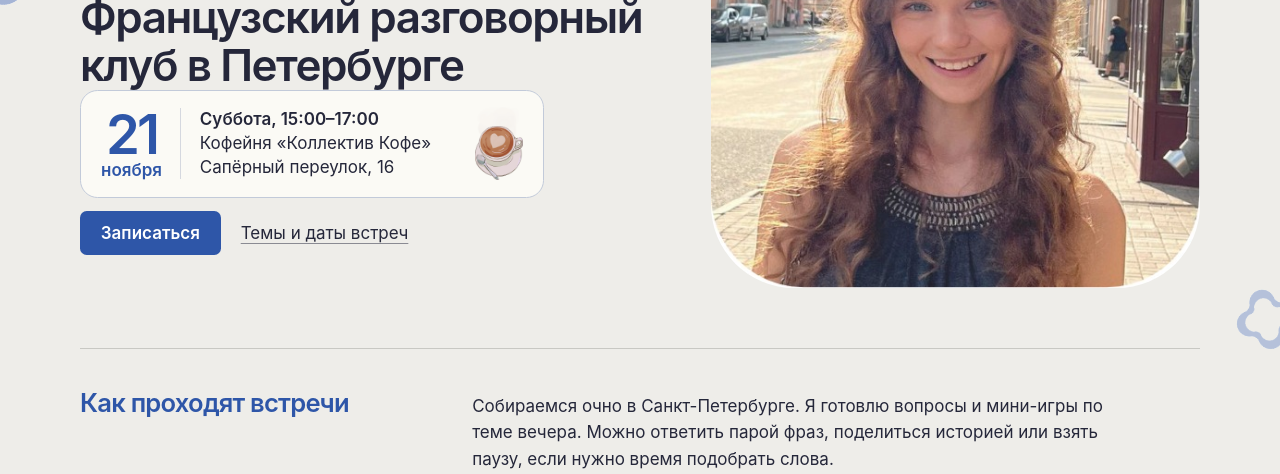
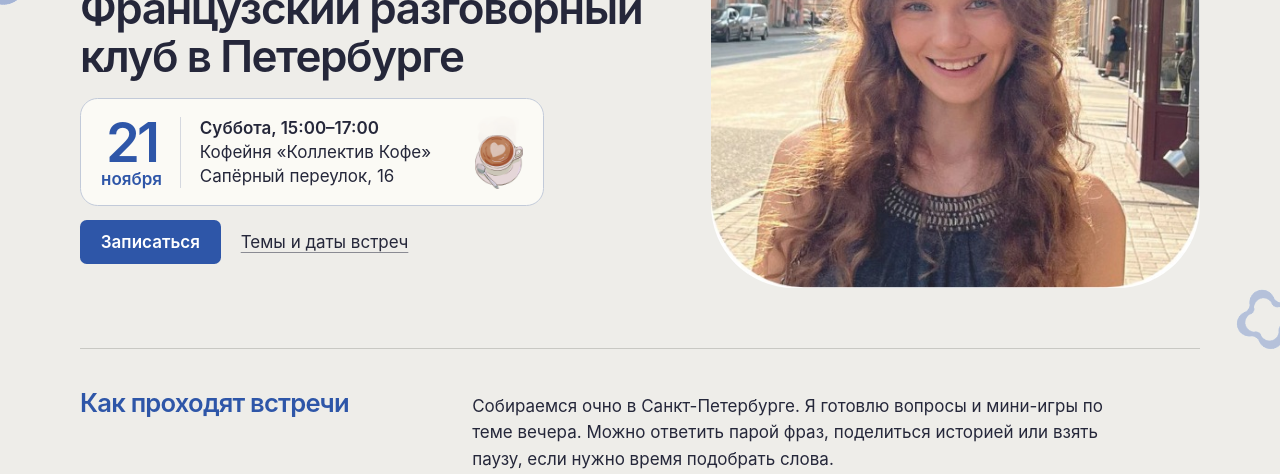
Before and after one commit to lesnycode/entrenousclub, a plain HTML site: page index.html in a window 1280 px wide. Shown: the part 326-800 px from the top of the page. Drawn offline with Linux system fonts and the light colour scheme.

Commit message:
Restore spacing between the homepage title and next meeting

```diff
--- a/index.html
+++ b/index.html
@@ -116,7 +116,7 @@
     .meeting {
       position: relative; isolation: isolate; overflow: hidden;
       display: grid; grid-template-columns: auto minmax(0, 1fr) auto; align-items: center;
-      column-gap: clamp(.65rem, 1.8vw, 1.15rem); max-width: 29rem; margin-bottom: .85rem;
+      column-gap: clamp(.65rem, 1.8vw, 1.15rem); max-width: 29rem; margin-block: 1.1rem .85rem;
       padding: 1rem clamp(.8rem, 2vw, 1.25rem);
       background: #fbfaf5; border: 1px solid #c2cad9; border-radius: 1.1rem;
     }
```
